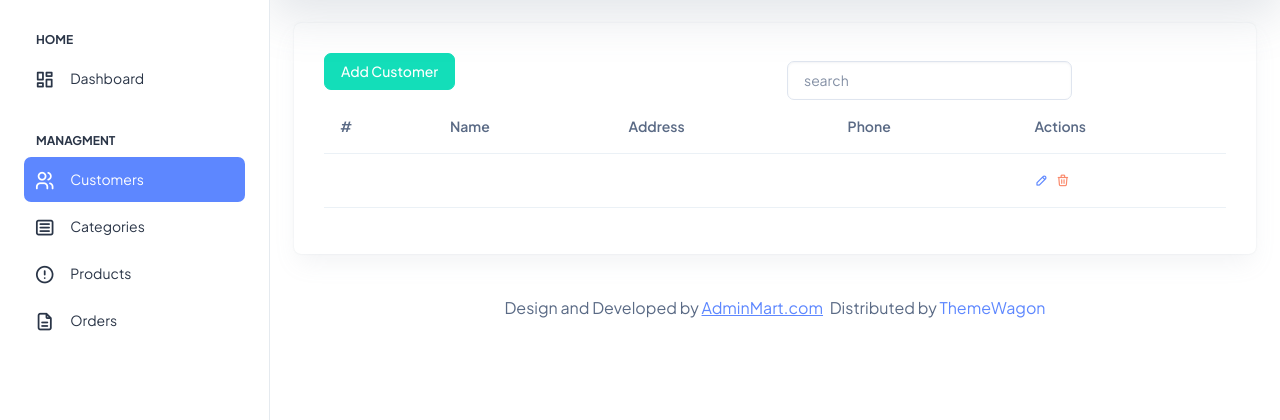
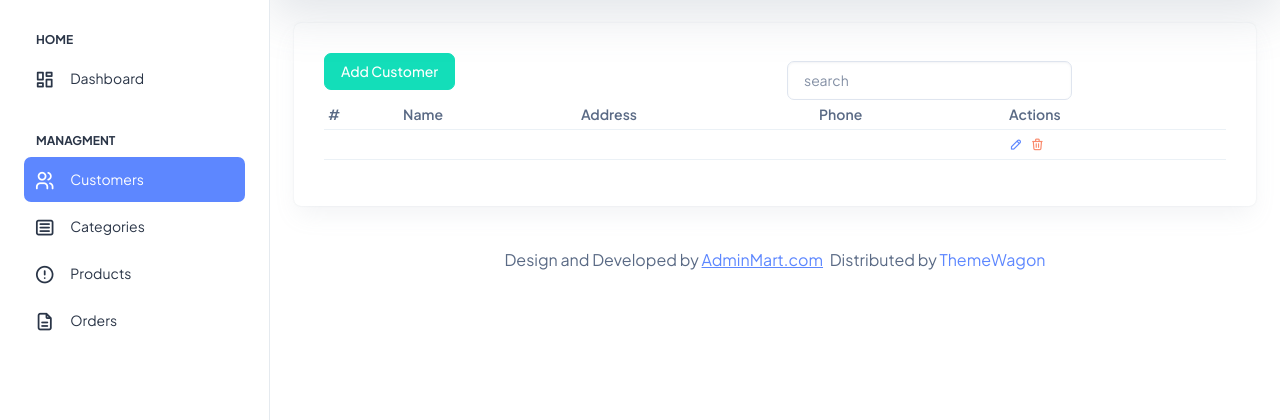
Before and after one commit to eng-abdul/inventory, a Django app: page /customer in a window 1280 px wide. Shown: the part 70-490 px from the top of the page. Run offline with Django 4.2, Linux system fonts and the light colour scheme; some libraries are stand-ins or nearby versions.

Commit message:
Update index.html

```diff
--- a/Templates/dashboard/customer/index.html
+++ b/Templates/dashboard/customer/index.html
@@ -13,7 +13,7 @@
                     <input type="text" class="form-control" placeholder="search">
                 </div>
             </div>
-            <table class="table table-responsive">
+            <table class="table table-responsive table-sm">
                 <thead>
                     <tr>
                         <th>#</th>
```
